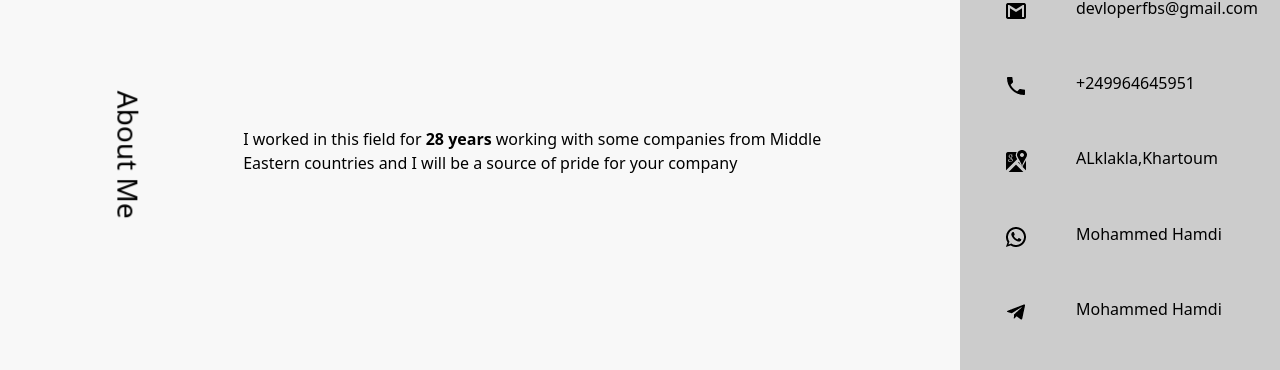
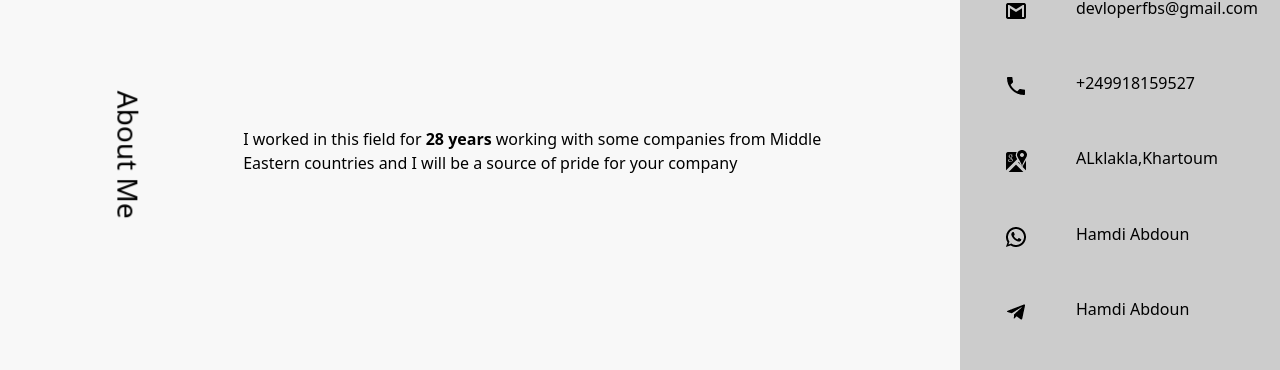
Before and after one commit to mohameddev19/CV, a plain HTML site: page index.html in a window 1280 px wide. Shown: the part 753-1123 px from the top of the page. Drawn offline with Linux system fonts and the light colour scheme.

Commit message:
Update index.html

```diff
--- a/index.html
+++ b/index.html
@@ -47,16 +47,16 @@
                     <img src="img/gl.png"><h6>devloperfbs@gmail.com</h6>
                 </li>
                 <li>
-                    <img src="img/te.png"><h6><a href="tel:+249964645951">+249964645951</a></h6>
+                    <img src="img/te.png"><h6><a href="tel:+249918159527">+249918159527</a></h6>
                 </li>
                 <li>
                     <img src="img/gm.png"><h6><a href="https://www.google.com/maps/place/15%C2%B027'41.1%22N+32%C2%B029'20.2%22E/@15.4614372,32.4867553,17z/data=!4m6!3m5!1s0x0:0x0!7e2!8m2!3d15.4614113!4d32.4889547">ALklakla,Khartoum</a></h6>
                 </li>
                 <li>
-                    <img src="img/wt.png"><h6><a href=" https://wa.me/0964645951">Mohammed Hamdi</a></h6>
+                    <img src="img/wt.png"><h6><a href=" https://wa.me/+249918159527">Hamdi Abdoun</a></h6>
                 </li>
                 <li>
-                    <img src="img/tel.png"><h6><a href="https://t.me/mohamedtelegram">Mohammed Hamdi</a></h6>
+                    <img src="img/tel.png"><h6><a href="https://t.me/mohamedtelegram">Hamdi Abdoun</a></h6>
                 </li>
             </ul>
         </div>
```
